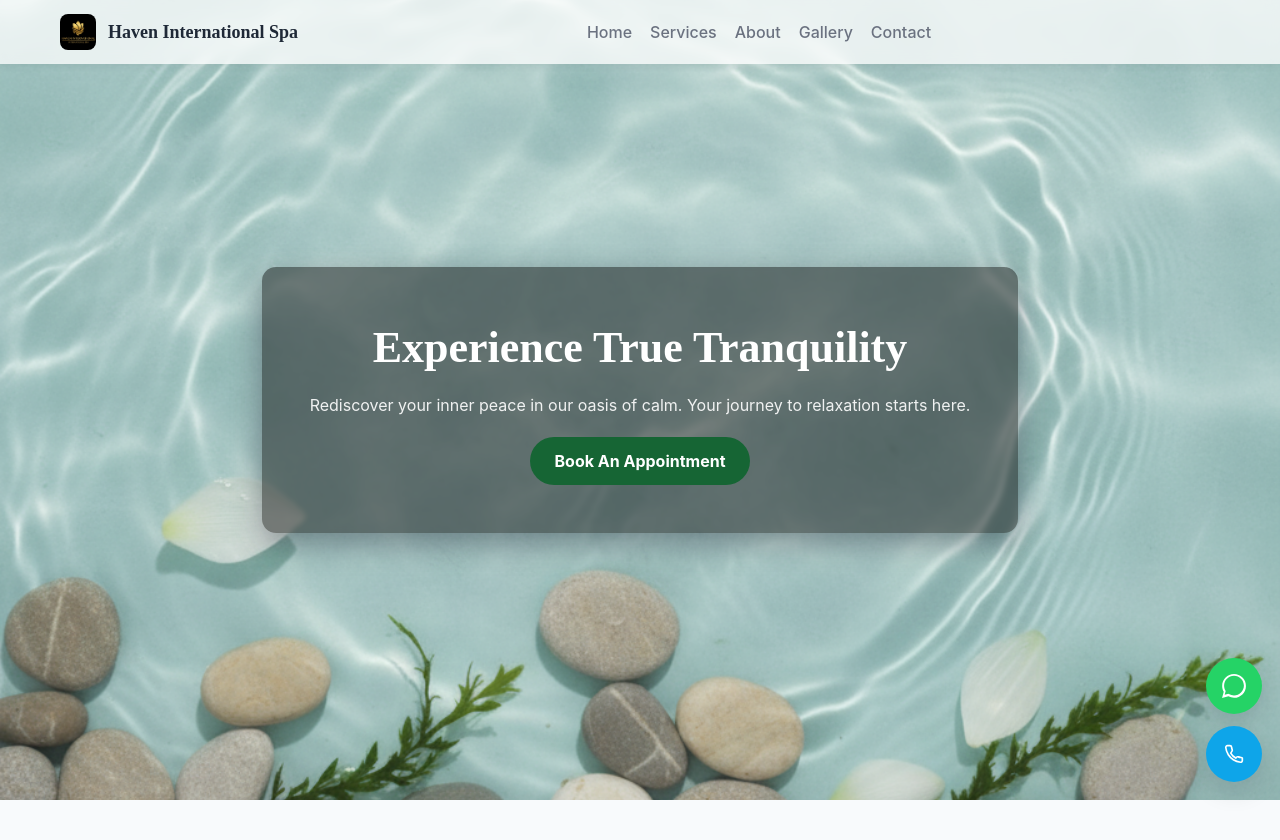
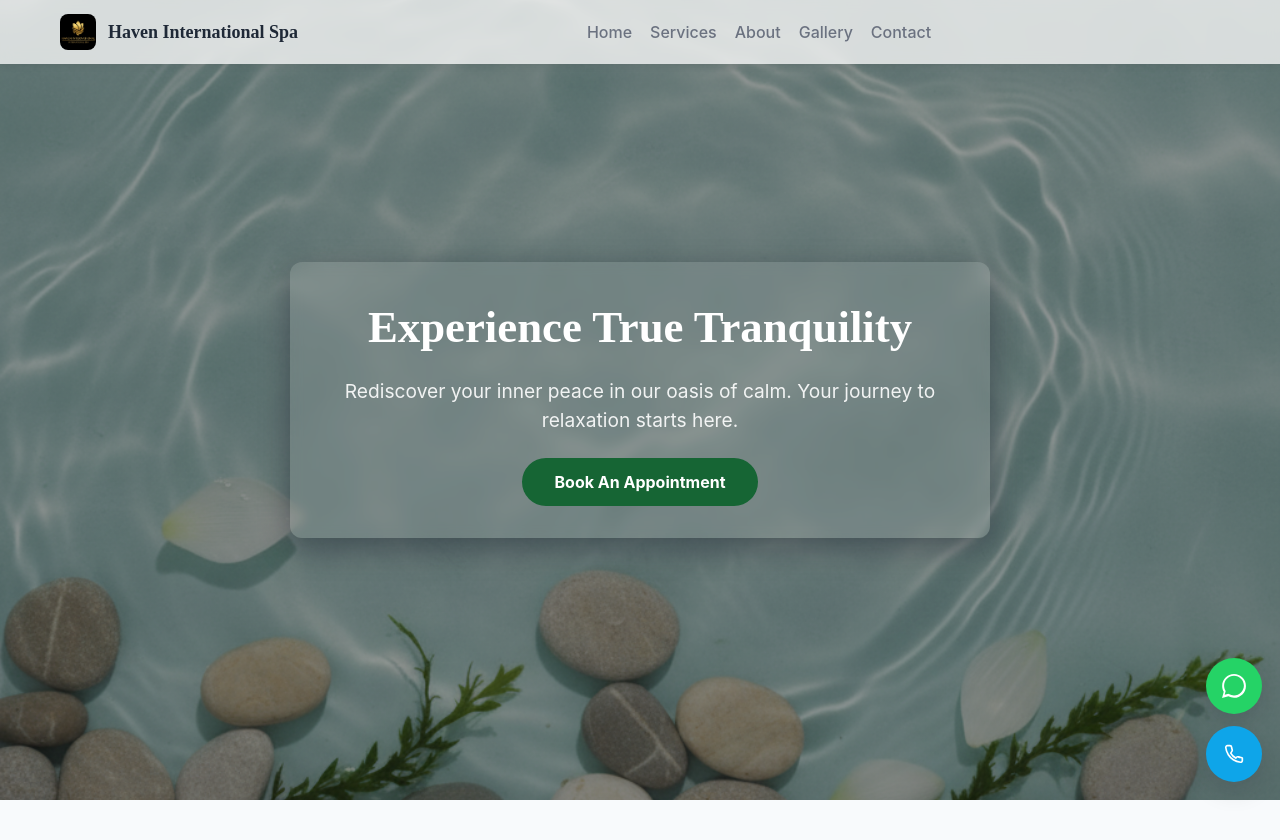
Before and after one commit to Appureddy143/HI-spa, a PHP site: page / in a window 1280 px wide. Shown: the top 840 px of the page. Run offline with PHP 8.4, Linux system fonts and the light colour scheme.

Commit message:
Update index.php

```diff
--- a/index.php
+++ b/index.php
@@ -190,13 +190,29 @@
   </header>
 
   <!-- ========== HERO ========== -->
-  <section id="home" class="hero" aria-label="Hero">
-    <div class="hero-card reveal">
-      <h2>Experience True Tranquility</h2>
-      <p>Rediscover your inner peace in our oasis of calm. Your journey to relaxation starts here.</p>
-      <a class="btn" href="#contact">Book An Appointment</a>
-    </div>
-  </section>
+<section id="home" class="hero" aria-label="Hero"
+  style="
+    background:
+      linear-gradient(rgba(0, 0, 0, 0.4), rgba(0, 0, 0, 0.4)),
+      url('assets/back.png') center center / cover no-repeat;
+    color: #fff;
+    min-height: 100vh;
+    display: flex;
+    align-items: center;
+    justify-content: center;
+    text-align: center;
+    padding: 2rem;
+  ">
+  <div class="hero-card reveal" style="max-width: 700px; backdrop-filter: blur(6px); background-color: rgba(255,255,255,0.1); padding: 2rem; border-radius: 12px;">
+    <h2 style="font-size: 2.8rem; font-family: 'Playfair Display', serif; margin-bottom: 1rem;">Experience True Tranquility</h2>
+    <p style="font-size: 1.2rem; margin-bottom: 1.5rem;">Rediscover your inner peace in our oasis of calm. Your journey to relaxation starts here.</p>
+    <a class="btn" href="#contact"
+      style="background-color: #166534; color: #fff; padding: 0.75rem 2rem; border-radius: 9999px; font-weight: bold; transition: transform 0.3s ease, background-color 0.3s ease;">
+      Book An Appointment
+    </a>
+  </div>
+</section>
+
 
 <!-- ========== SERVICES ========== -->
 <section id="services">
@@ -227,7 +243,7 @@
 
       <!-- card 3 -->
       <article class="card reveal">
-        <img src="assets/s3.jpeg" alt="Hot Stone Therapy" loading="lazy">
+        <img src="assets/s3.jpeg.webp" alt="Hot Stone Therapy" loading="lazy">
         <div class="card-body">
           <h3>Hot Stone Therapy</h3>
           <p>Heated stones are placed on the body to soothe muscles and relieve stress.</p>
@@ -267,7 +283,7 @@
   <!-- ========== ABOUT ========== -->
   <section id="about" style="background:rgba(20,83,45,0.04)">
     <div class="container" style="display:grid;grid-template-columns:1fr 1fr;gap:28px;align-items:center">
-      <div class="reveal"><img src="https://images.unsplash.com/photo-1596178065887-1198b6148b2b?q=80&w=2070&auto=format&fit=crop" alt="Spa interior" style="width:100%;border-radius:12px;display:block"></div>
+      <div class="reveal"><img src="assets/spa.jpg" alt="Spa interior" style="width:100%;border-radius:12px;display:block"></div>
       <div class="reveal">
         <h3 class="section-title">Your Sanctuary for Wellness</h3>
         <p class="muted">Welcome to Haven International Spa, where we believe in the power of touch and the art of relaxation. Our mission is to provide a peaceful escape from the demands of everyday life.</p>
@@ -409,8 +425,7 @@
         preloader.style.opacity = '0';
         setTimeout(()=> { preloader.style.display='none'; }, 650);
       }
-
-      // Mobile menu toggle
+    // Mobile menu toggle
       if(mobileMenuBtn && mobileMenu){
         mobileMenuBtn.addEventListener('click', function(){
           const shown = mobileMenu.style.display === 'block';
```
